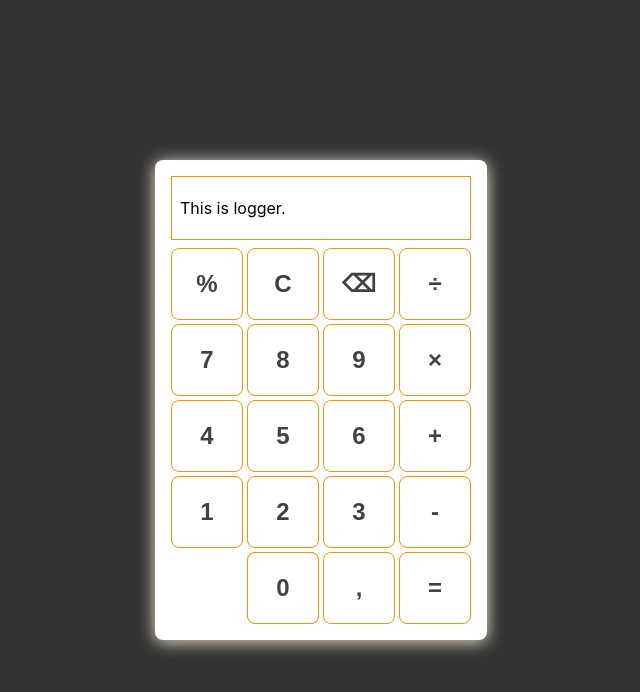
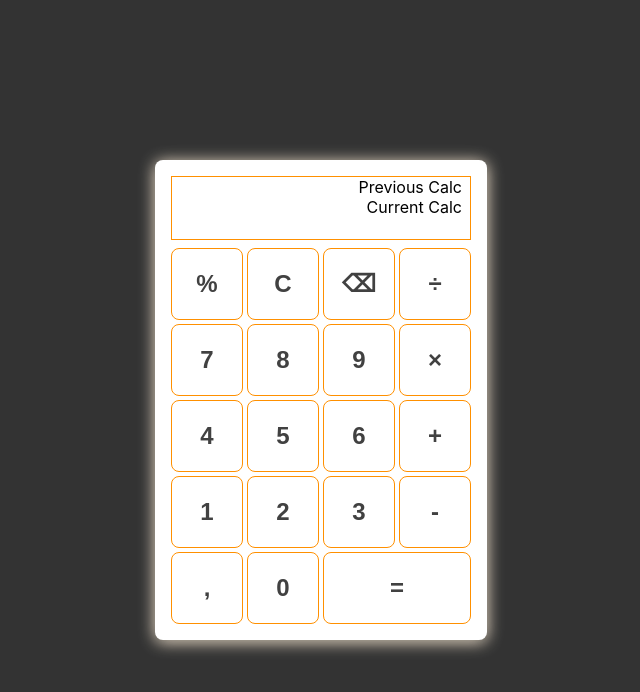
Before and after one commit to pavsoldatov/react-calculator, a React (Create React App) app: page / in a window 1280 px wide. Shown: the top 692 px of the page, without its empty margins (319-959 px from the left). Built offline with nearby package versions, Linux system fonts and the light colour scheme.

Commit message:
Rearrange placement of equals button

```diff
--- a/src/components/Controls/ButtonList/ButtonList.js
+++ b/src/components/Controls/ButtonList/ButtonList.js
@@ -82,9 +82,9 @@ const CALCULATOR_BUTTONS = [
     id: "cm7",
   },
   {
-    type: "blank",
-    value: " ",
-    id: "blank",
+    type: "control_comma",
+    value: ",",
+    id: "cc8",
   },
   {
     type: "number_zero",
@@ -92,15 +92,10 @@ const CALCULATOR_BUTTONS = [
     id: "nz10",
   },
   {
-    type: "control_comma",
-    value: ",",
-    id: "cc8",
-  },
-  {
     type: "control_equals",
     value: "=",
-    id: "cc9",
-  },
+    id: "ce9",
+  }
 ];
 
 function ButtonList() {
--- a/src/components/UI/Button.module.css
+++ b/src/components/UI/Button.module.css
@@ -1,6 +1,8 @@
 .button {
   height: 4.5rem;
-  width: 4.5rem;
+  min-width: 4.5rem;
+  width: auto;
+
   border-radius: 8px;
   background-color: #ffffff;
   color: #414141;
@@ -69,14 +71,11 @@
   grid-area: minus;
 }
 .button:nth-child(18) {
-  grid-area: zero;
+  grid-area: comma;
 }
 .button:nth-child(19) {
   grid-area: zero;
 }
 .button:nth-child(20) {
-  grid-area: comma;
-}
-.button:nth-child(21) {
   grid-area: equals;
 }
--- a/src/components/UI/Card.module.css
+++ b/src/components/UI/Card.module.css
@@ -17,5 +17,5 @@
     "seven eight nine multiplier"
     "four five six plus"
     "one two three minus"
-    "blank zero comma equals";
+    "comma zero equals equals";
 }
--- a/src/components/UI/Logger.js
+++ b/src/components/UI/Logger.js
@@ -3,7 +3,8 @@ import classes from './Logger.module.css';
 function Logger () {
     return (
         <div className={classes.logger}>
-            This is logger.
+            <p>Previous Calc</p>
+            <p>Current Calc</p>
         </div>
     )
 }
--- a/src/components/UI/Logger.module.css
+++ b/src/components/UI/Logger.module.css
@@ -1,6 +1,8 @@
 .logger {
   display: flex;
   align-items: center;
+  flex-direction: column;
+  align-items: flex-end;
 
   width: 100%;
   border: 1px solid #ff9000;
```
